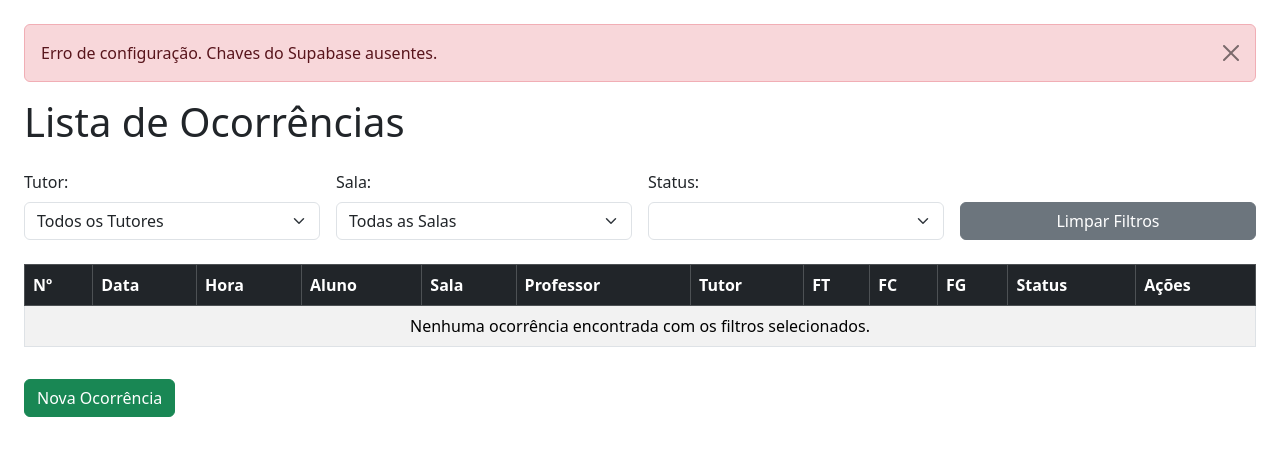
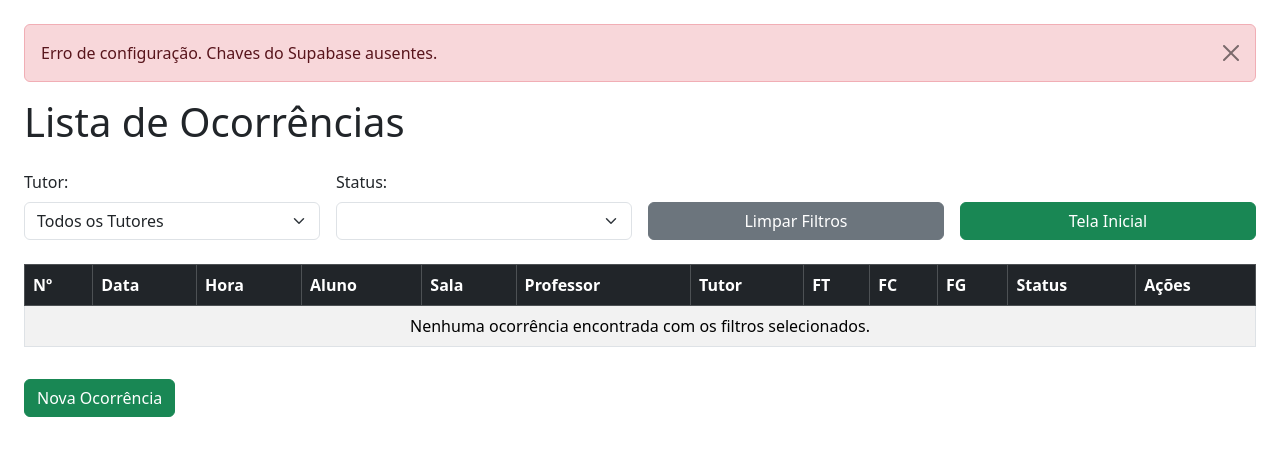
Before and after one commit to ocorrenciasidr/idr, a Flask app: page /index in a window 1280 px wide. Shown: the top 456 px of the page. Run offline with Flask 3, Linux system fonts and the light colour scheme; lists and menus that the app fills with data are empty.

Commit message:
Update index.html

```diff
--- a/templates/index.html
+++ b/templates/index.html
@@ -22,6 +22,7 @@
 
 <form method="GET" action="{{ url_for('index') }}" class="mb-4">
     <div class="row g-3">
+
         <div class="col-md-3">
             <label class="form-label">Tutor:</label>
             <select class="form-select" name="tutor" onchange="this.form.submit()">
@@ -31,15 +32,7 @@
                 {% endfor %}
             </select>
         </div>
-        <div class="col-md-3">
-            <label class="form-label">Sala:</label>
-            <select class="form-select" name="sala" onchange="this.form.submit()">
-                <option value="">Todas as Salas</option>
-                {% for sala in salas_disp %}
-                    <option value="{{ sala }}" {% if sala == sala_sel %}selected{% endif %}>{{ sala }}</option>
-                {% endfor %}
-            </select>
-        </div>
+
         <div class="col-md-3">
             <label class="form-label">Status:</label>
             <select class="form-select" name="status" onchange="this.form.submit()">
@@ -48,8 +41,13 @@
                 {% endfor %}
             </select>
         </div>
+
         <div class="col-md-3 d-flex align-items-end">
             <a href="{{ url_for('index') }}" class="btn btn-secondary w-100">Limpar Filtros</a>
+        </div>
+
+        <div class="col-md-3 d-flex align-items-end">
+            <a href="{{ url_for('home') }}" class="btn btn-success w-100">Tela Inicial</a>
         </div>
     </div>
 </form>
```
